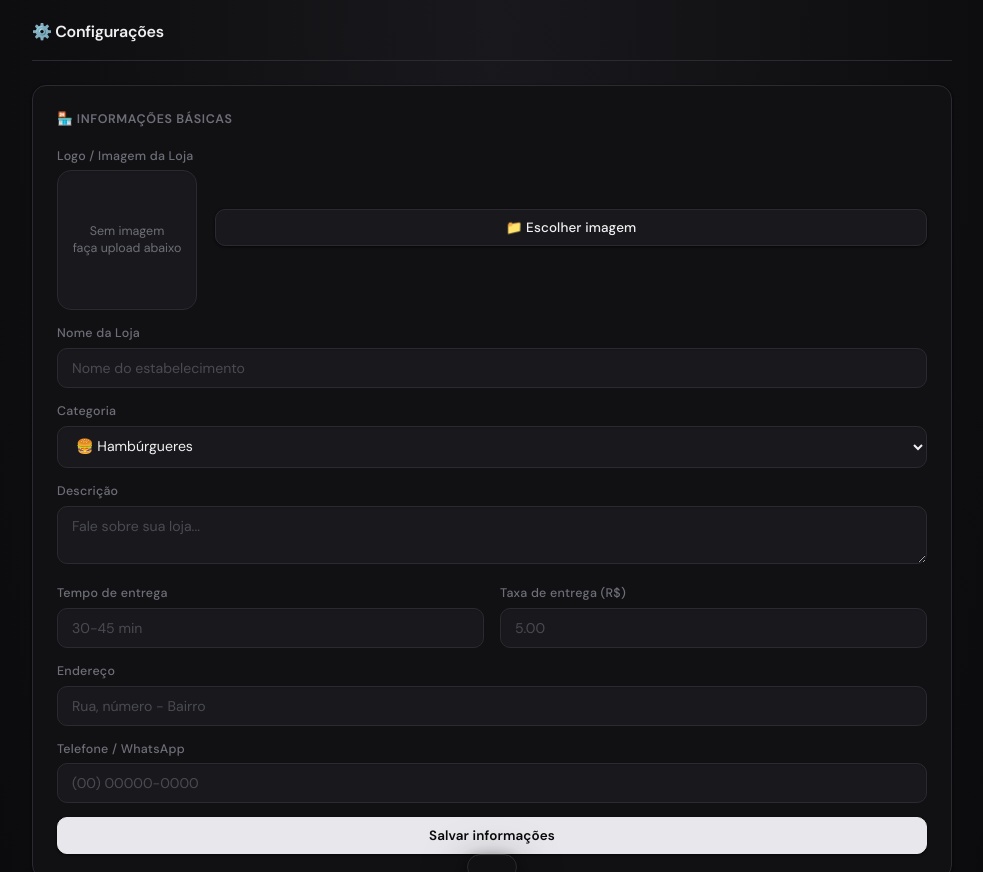
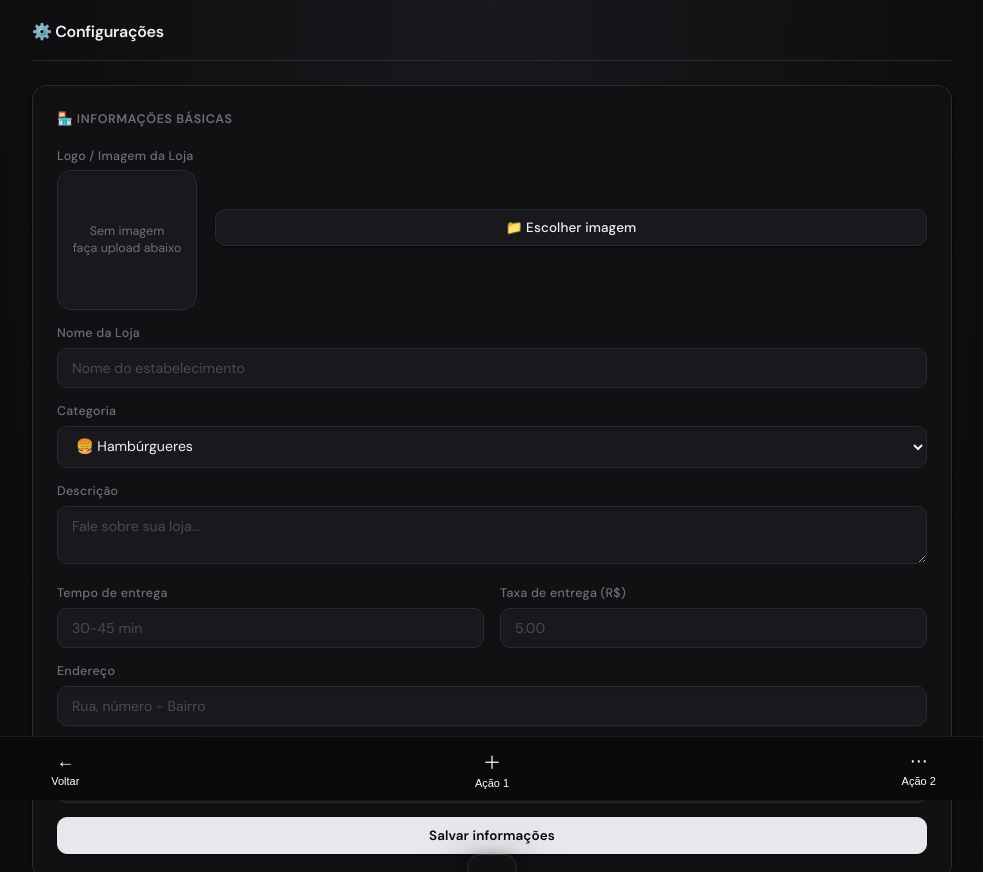
Before and after one commit to Henrthiexxx/pedeai, a plain HTML site: page config.html in a window 1280 px wide. Shown: the top 872 px of the page, without its empty margins (148-1131 px from the left). Drawn offline with Linux system fonts and the light colour scheme; no server answers.

Commit message:
Add navigation stylesheet and script to config.html

```diff
--- a/config.html
+++ b/config.html
@@ -6,6 +6,7 @@
     <title>Configuração da Loja - Pedrad</title>
     <meta name="theme-color" content="#0a0a0c">
     <link rel="stylesheet" href="style.css">
+    <link rel="stylesheet" href="ui/menu/nav.css">
     <style>
         body {
             min-height: 100vh;
@@ -958,5 +959,6 @@ const firebaseConfig = {
             setTimeout(() => toast.classList.remove('show'), 3000);
         }
     </script>
+    <script src="ui/menu/nav.js"></script>
 </body>
 </html>
```
